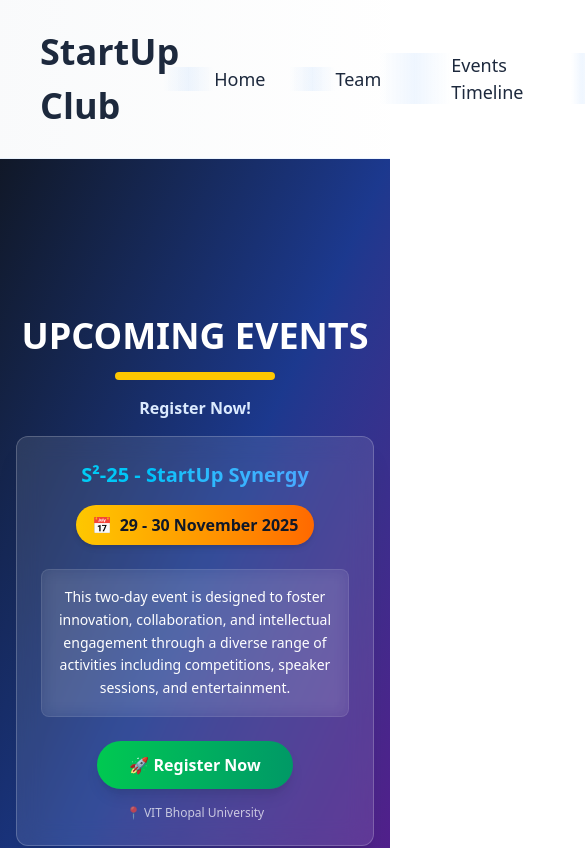
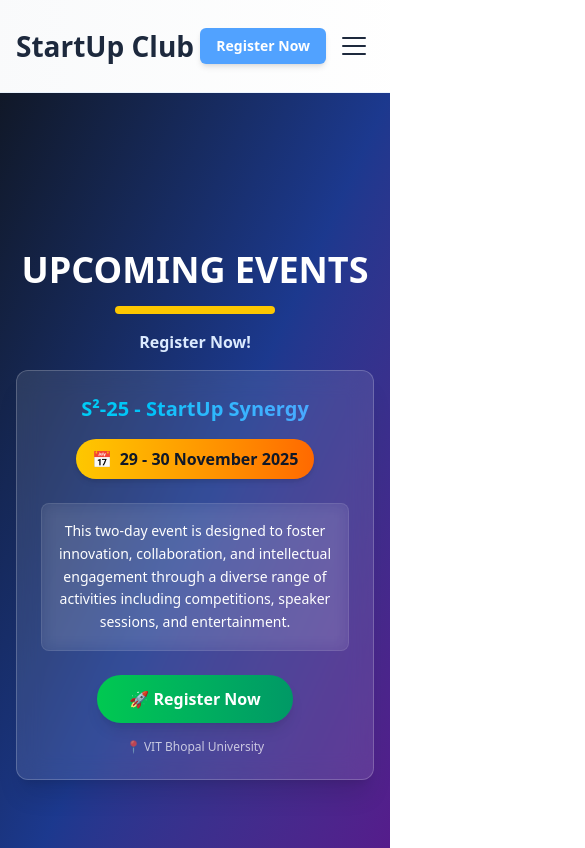
Before and after one commit to saksham-jais/Startup-Club-VITB, a React (Vite) app in the folder frontend/: page /events in a window 390 px wide. Shown: the top 848 px of the page, 585 px wide, since content can reach past the window. Built offline with nearby package versions, Linux system fonts and the light colour scheme.

Commit message:
updated responsiveness

```diff
--- a/frontend/components/navbar.jsx
+++ b/frontend/components/navbar.jsx
@@ -1,23 +1,28 @@
-import React from 'react';
+import React, { useState } from 'react';
 import { Link, useNavigate } from 'react-router-dom';
 
 const Navbar = () => {
   const navigate = useNavigate();
+  const [isMobileMenuOpen, setIsMobileMenuOpen] = useState(false);
+
+  const closeMobileMenu = () => setIsMobileMenuOpen(false);
 
   const handleSignup = () => {
     navigate('/registration');
   };
 
   return (
-    <nav className="sticky top-0 z-[1000] w-full bg-gradient-to-r from-gray-50/90 to-white/90 py-[25px] border-b border-blue-400/10">
+    <nav className="relative sticky top-0 z-[1000] w-full bg-gradient-to-r from-gray-50/90 to-white/90 py-[25px] border-b border-blue-400/10">
       <div className="flex justify-center">
-        <div className="max-w-[1100px] mx-auto px-10 w-full flex items-center justify-between">
-          <div className="relative text-[36px] font-black text-slate-800">
-            <Link to="/" className="hover:text-blue-500 transition-colors duration-300">
+        <div className="max-w-[1100px] mx-auto px-4 md:px-10 w-full flex items-center justify-between">
+          <div className="relative text-[28px] md:text-[36px] font-black text-slate-800">
+            <Link to="/" className="hover:text-blue-500 transition-colors duration-300" onClick={closeMobileMenu}>
               StartUp Club
             </Link>
           </div>
-          <ul className="flex list-none m-0 p-0 items-center">
+
+          {/* Desktop Menu */}
+          <ul className="hidden md:flex list-none m-0 p-0 items-center">
             <li className="mx-[35px]">
               <Link
                 to="/"
@@ -28,7 +33,7 @@ const Navbar = () => {
             </li>
             <li className="mx-[35px]">
               <Link
-                to="/team"
+                to="/teams"
                 className="relative text-slate-800 no-underline text-[18px] transition-all duration-300 ease-in-out overflow-hidden before:content-[''] before:absolute before:inset-0 before:w-full before:h-full before:bg-gradient-to-r before:from-transparent before:via-[rgba(96,165,250,0.1)] before:to-transparent before:translate-x-[-100%] before:transition-transform before:duration-[600ms] hover:before:translate-x-full hover:text-blue-600 hover:[text-shadow:_0_0_10px_rgba(96,165,250,0.3)]"
               >
                 Team
@@ -44,22 +49,107 @@ const Navbar = () => {
             </li>
             <li className="mx-[35px]">
               <Link
-                to="/about-us"
+                to="/ClubDetails"
                 className="relative text-slate-800 no-underline text-[18px] transition-all duration-300 ease-in-out overflow-hidden before:content-[''] before:absolute before:inset-0 before:w-full before:h-full before:bg-gradient-to-r before:from-transparent before:via-[rgba(96,165,250,0.1)] before:to-transparent before:translate-x-[-100%] before:transition-transform before:duration-[600ms] hover:before:translate-x-full hover:text-blue-600 hover:[text-shadow:_0_0_10px_rgba(96,165,250,0.3)]"
               >
                 About Us
               </Link>
             </li>
           </ul>
-          <div className="flex items-center space-x-4">
+
+          {/* Right side: Button and Mobile Hamburger */}
+          <div className="flex items-center space-x-2 md:space-x-4">
             <button
               onClick={handleSignup}
-              className="relative px-6 py-3 bg-blue-400 text-white no-underline text-[16px] font-semibold transition-all duration-300 ease-in-out overflow-hidden rounded-lg shadow-md hover:shadow-lg before:content-[''] before:absolute before:inset-0 before:bg-gradient-to-r before:from-[rgba(96,165,250,0.3)] before:to-[rgba(96,165,250,0.3)] before:translate-x-[-100%] before:transition-transform before:duration-[600ms] hover:before:translate-x-full hover:[text-shadow:_0_0_5px_rgba(255,255,255,0.5)] hover:bg-blue-500 active:scale-95 active:shadow-inner"
+              className="relative px-4 py-2 md:px-6 md:py-3 bg-blue-400 text-white no-underline text-sm md:text-[16px] font-semibold transition-all duration-300 ease-in-out overflow-hidden rounded-md md:rounded-lg shadow-md hover:shadow-lg before:content-[''] before:absolute before:inset-0 before:bg-gradient-to-r before:from-[rgba(96,165,250,0.3)] before:to-[rgba(96,165,250,0.3)] before:translate-x-[-100%] before:transition-transform before:duration-[600ms] hover:before:translate-x-full hover:[text-shadow:_0_0_5px_rgba(255,255,255,0.5)] hover:bg-blue-500 active:scale-95 active:shadow-inner"
             >
               Register Now
             </button>
+            <button
+              onClick={() => setIsMobileMenuOpen(!isMobileMenuOpen)}
+              className="md:hidden p-2 focus:outline-none transition-transform duration-200 ease-[cubic-bezier(0.25,0.46,0.45,0.94)] hover:scale-110 active:scale-95"
+              aria-label="Toggle mobile menu"
+            >
+              <div className="flex flex-col justify-center items-center space-y-1.5 w-6 relative">
+                <span
+                  className={`block transition-all duration-500 ease-[cubic-bezier(0.25,0.46,0.45,0.94)] h-0.5 w-full rounded-sm origin-center ${
+                    isMobileMenuOpen
+                      ? 'bg-blue-600 rotate-45 translate-y-2'
+                      : 'bg-slate-800'
+                  }`}
+                ></span>
+                <span
+                  className={`block transition-all duration-500 ease-[cubic-bezier(0.25,0.46,0.45,0.94)] h-0.5 w-full rounded-sm origin-center ${
+                    isMobileMenuOpen
+                      ? 'bg-slate-800 opacity-0 scale-0 translate-y-0'
+                      : 'bg-slate-800 opacity-100 scale-100'
+                  }`}
+                ></span>
+                <span
+                  className={`block transition-all duration-500 ease-[cubic-bezier(0.25,0.46,0.45,0.94)] h-0.5 w-full rounded-sm origin-center ${
+                    isMobileMenuOpen
+                      ? 'bg-blue-600 -rotate-45 -translate-y-2'
+                      : 'bg-slate-800'
+                  }`}
+                ></span>
+              </div>
+            </button>
           </div>
         </div>
+      </div>
+
+      {/* Mobile Menu Dropdown */}
+      <div className={`md:hidden absolute top-full left-0 w-full bg-gradient-to-r from-gray-50/95 to-white/95 border-b border-blue-400/10 py-6 shadow-lg z-[999] transition-all duration-300 ease-[cubic-bezier(0.25,0.46,0.45,0.94)] transform origin-top ${
+        isMobileMenuOpen
+          ? 'translate-y-0 opacity-100 scale-y-100 visible'
+          : '-translate-y-1 opacity-0 scale-y-95 invisible'
+      }`}>
+        <ul className="flex flex-col items-center space-y-6 m-0 p-0 list-none w-full">
+          <li className={`w-full px-4 transition-all duration-200 ease-[cubic-bezier(0.25,0.46,0.45,0.94)] transform ${
+            isMobileMenuOpen ? 'translate-x-0 opacity-100 delay-100' : 'translate-x-[-10px] opacity-0'
+          }`}>
+            <Link
+              to="/"
+              onClick={closeMobileMenu}
+              className="block py-3 text-left text-slate-800 no-underline text-[16px] font-medium transition-colors duration-300 hover:text-blue-600 hover:[text-shadow:_0_0_5px_rgba(96,165,250,0.2)]"
+            >
+              Home
+            </Link>
+          </li>
+          <li className={`w-full px-4 transition-all duration-200 ease-[cubic-bezier(0.25,0.46,0.45,0.94)] transform ${
+            isMobileMenuOpen ? 'translate-x-0 opacity-100 delay-200' : 'translate-x-[-10px] opacity-0'
+          }`}>
+            <Link
+              to="/teams"
+              onClick={closeMobileMenu}
+              className="block py-3 text-left text-slate-800 no-underline text-[16px] font-medium transition-colors duration-300 hover:text-blue-600 hover:[text-shadow:_0_0_5px_rgba(96,165,250,0.2)]"
+            >
+              Team
+            </Link>
+          </li>
+          <li className={`w-full px-4 transition-all duration-200 ease-[cubic-bezier(0.25,0.46,0.45,0.94)] transform ${
+            isMobileMenuOpen ? 'translate-x-0 opacity-100 delay-300' : 'translate-x-[-10px] opacity-0'
+          }`}>
+            <Link
+              to="/eventstimeline"
+              onClick={closeMobileMenu}
+              className="block py-3 text-left text-slate-800 no-underline text-[16px] font-medium transition-colors duration-300 hover:text-blue-600 hover:[text-shadow:_0_0_5px_rgba(96,165,250,0.2)]"
+            >
+              Events Timeline
+            </Link>
+          </li>
+          <li className={`w-full px-4 transition-all duration-200 ease-[cubic-bezier(0.25,0.46,0.45,0.94)] transform ${
+            isMobileMenuOpen ? 'translate-x-0 opacity-100 delay-400' : 'translate-x-[-10px] opacity-0'
+          }`}>
+            <Link
+              to="/ClubDetails"
+              onClick={closeMobileMenu}
+              className="block py-3 text-left text-slate-800 no-underline text-[16px] font-medium transition-colors duration-300 hover:text-blue-600 hover:[text-shadow:_0_0_5px_rgba(96,165,250,0.2)]"
+            >
+              About Us
+            </Link>
+          </li>
+        </ul>
       </div>
     </nav>
   );
```
Also changed, not shown: frontend/components/herosection.jsx (+26 -13 lines).
